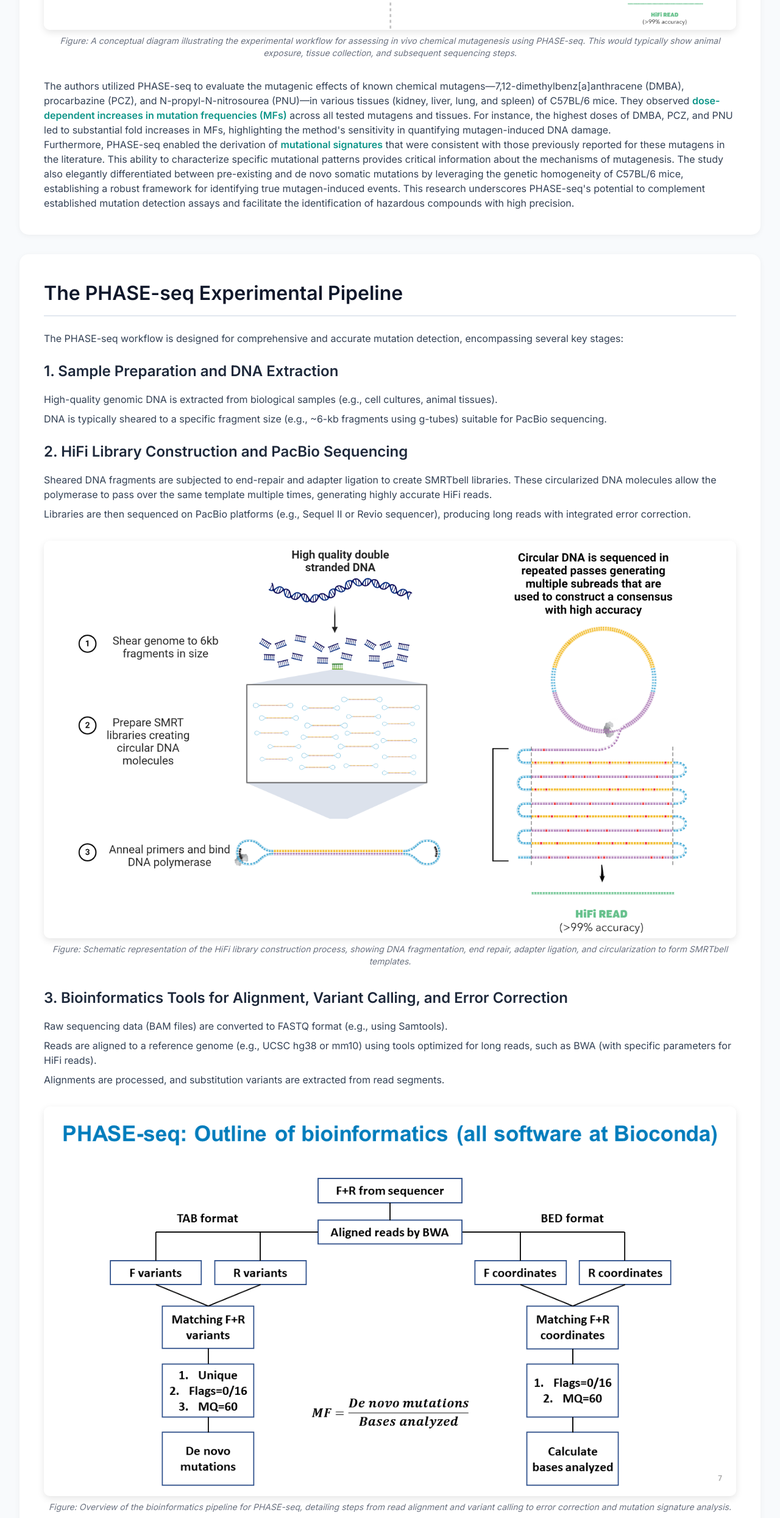
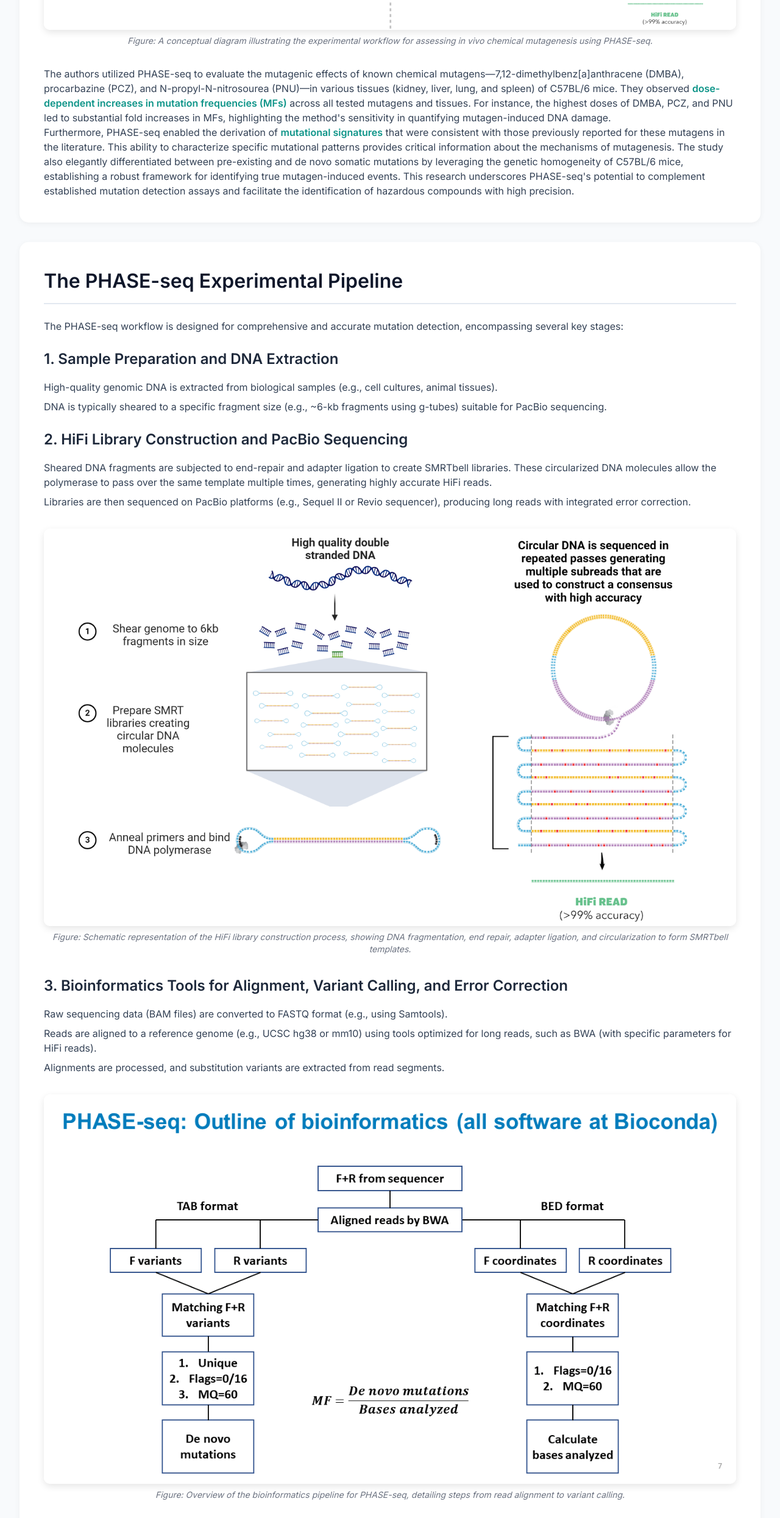
Before and after one commit to HiFianalyst/PHASE-seq-Website, a plain HTML site: page index.html in a window 1280 px wide. Shown: the part 1990-4480 px from the top of the page at 61% size. Drawn offline with nearby package versions, Linux system fonts and the light colour scheme.

Commit message:
Update index.html

```diff
--- a/index.html
+++ b/index.html
@@ -225,7 +225,7 @@
             <div class="image-placeholder">
                 <img src="experimental_workflow.png" alt="Diagram illustrating the experimental setup and sample flow for PHASE-seq in a mutagenesis study.">
                 <p class="text-sm text-gray-500 mt-2">
-                    <em>Figure: A conceptual diagram illustrating the experimental workflow for assessing in vivo chemical mutagenesis using PHASE-seq. This would typically show animal exposure, tissue collection, and subsequent sequencing steps.</em>
+                    <em>Figure: A conceptual diagram illustrating the experimental workflow for assessing in vivo chemical mutagenesis using PHASE-seq.</em>
                 </p>
             </div>
             <p>
@@ -266,7 +266,7 @@
             <div class="image-placeholder">
                 <img src="data_web.png" alt="Diagram illustrating the bioinformatics pipeline for PHASE-seq data analysis.">
                 <p class="text-sm text-gray-500 mt-2">
-                    <em>Figure: Overview of the bioinformatics pipeline for PHASE-seq, detailing steps from read alignment and variant calling to error correction and mutation signature analysis.</em>
+                    <em>Figure: Overview of the bioinformatics pipeline for PHASE-seq, detailing steps from read alignment to variant calling.</em>
                 </p>
             </div>
             <h3>4. Custom Computational Steps for Mutation Detection</h3>
```
